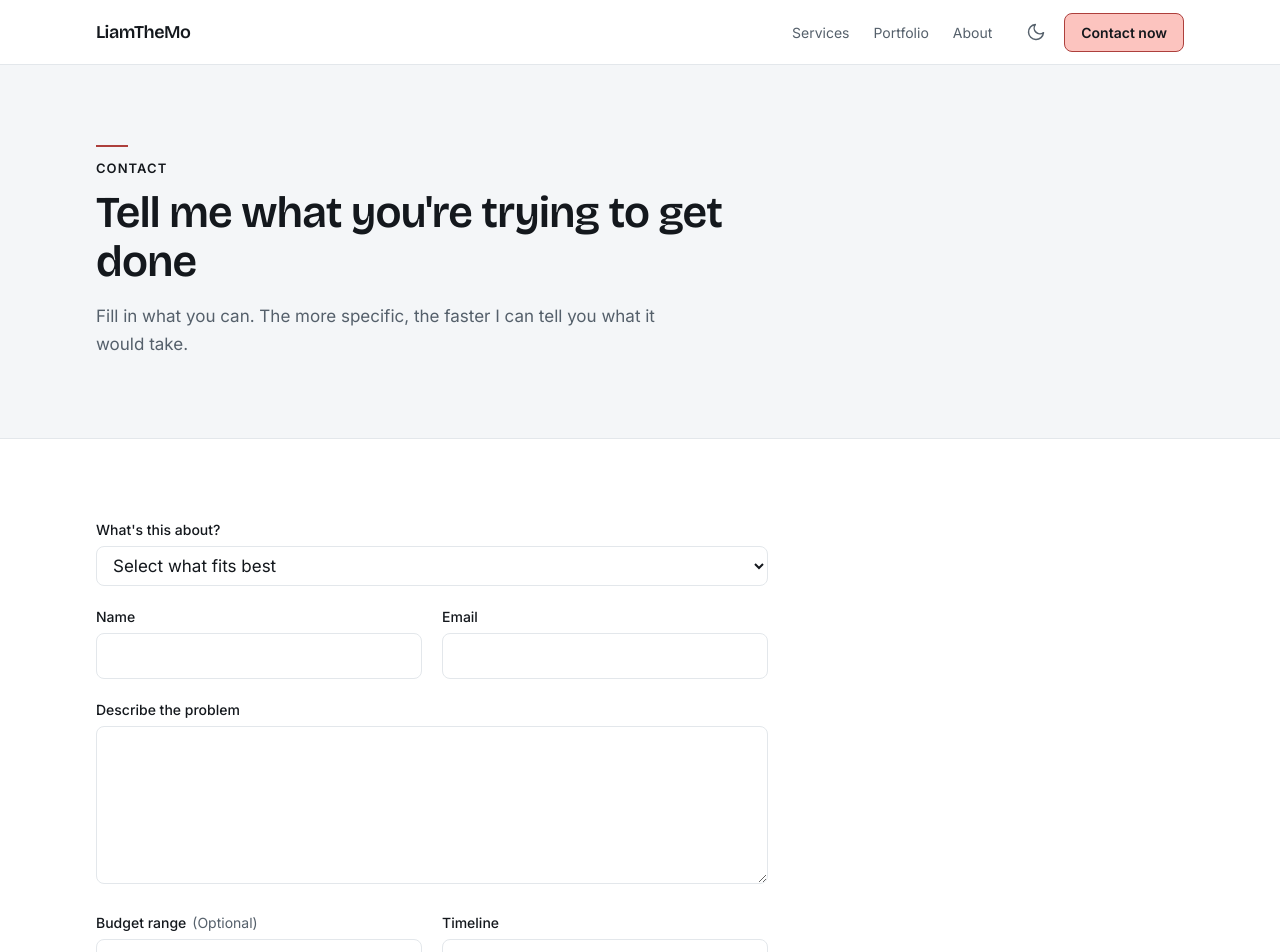
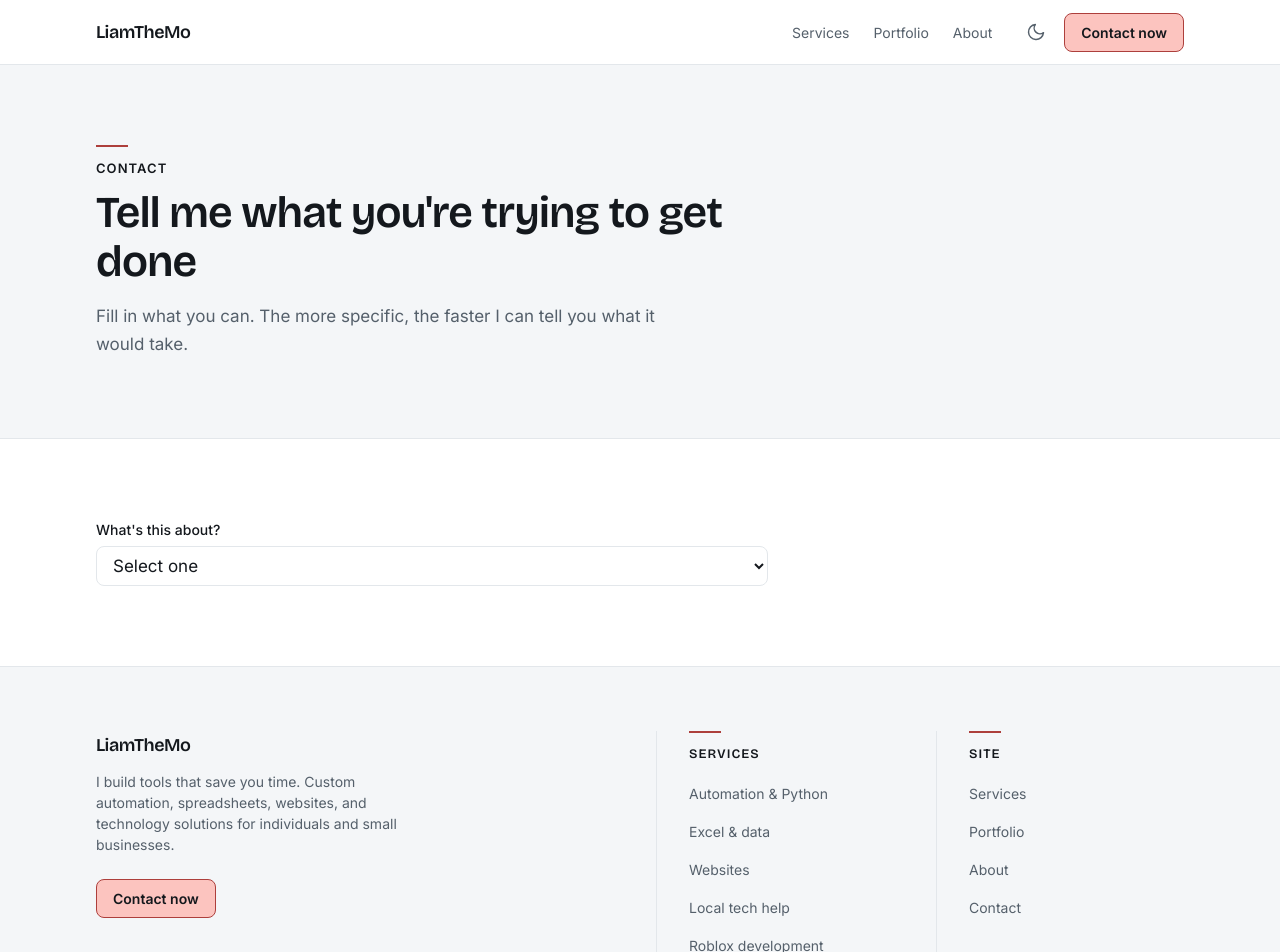
Before and after one commit to OrangeCheasy/LiamTheMo-Freelance-Website, a Next.js app in the folder liamthemo-freelance-website/: page /contact in a window 1280 px wide. Shown: the top 952 px of the page. Built offline with nearby package versions, Linux system fonts and the light colour scheme.

Commit message:
some tweaks and changes to the contacting system

```diff
--- a/liamthemo-freelance-website/src/components/QuoteForm.tsx
+++ b/liamthemo-freelance-website/src/components/QuoteForm.tsx
@@ -4,11 +4,14 @@ import { useId, useRef, useState } from "react";
 import {
   BUDGET_OPTIONS,
   CONTACT_METHOD_OPTIONS,
-  SERVICE_FIELD_OPTIONS,
+  SERVICE_CATEGORY_OPTIONS,
+  SERVICE_TYPE_OPTIONS,
   TIMELINE_OPTIONS,
   validateQuotePayload,
   type QuoteFormPayload,
   type QuoteValidationError,
+  type ServiceCategory,
+  type ServiceType,
 } from "@/lib/quote";
 
 /*
@@ -17,6 +20,16 @@ import {
   CLIENT COMPONENT, per §3's own list of exceptions — a form is exactly the
   interactivity that justifies it: field state, a fetch to /api/quote, and
   success/error UI that native HTML alone cannot provide.
+
+  PROGRESSIVE DISCLOSURE, at the owner's request. Nothing past "What's this
+  about?" renders until that question is answered — not a visual nicety, an
+  actual mount/unmount, so a visitor skimming never sees seven fields at once
+  and a screen reader never announces controls that don't apply yet. The two
+  fields that follow depend on which of the two answers was picked:
+  "Services" reveals a service-type dropdown and (only then) the budget field;
+  "Other" reveals a required title input and no budget at all, since a budget
+  range framed around the five service lines doesn't mean anything for a
+  request that isn't one of them.
 
   `noValidate` is on the <form> deliberately. Native browser validation bubbles
   are inconsistent across browsers and cannot be styled to match the rest of
@@ -35,8 +48,11 @@ type FieldErrors = Partial<Record<keyof QuoteFormPayload, string>>;
 
 interface QuoteFormProps {
   /** From /contact's `?topic=` (triage widget or a service page CTA) — the
-      visitor already told us this once and must not be asked again (§7). */
-  initialService?: QuoteFormPayload["service"];
+      visitor already told us this once and must not be asked again (§7).
+      A non-empty value implies "Services" and pre-answers the gate, so the
+      rest of the form is visible immediately rather than behind one more
+      click the visitor shouldn't need to make. */
+  initialService?: ServiceType | "";
 }
 
 const fieldClasses =
@@ -46,10 +62,13 @@ const labelClasses = "block text-small font-medium text-ink";
 
 export default function QuoteForm({ initialService = "" }: QuoteFormProps) {
   const formId = useId();
-  const [service, setService] = useState<QuoteFormPayload["service"]>(
+  const [serviceCategory, setServiceCategory] = useState<ServiceCategory | "">(
+    initialService ? "services" : "",
+  );
+  const [serviceType, setServiceType] = useState<ServiceType | "">(
     initialService,
   );
-  const [contactMethod, setContactMethod] = useState("");
+  const [contactMethod, setContactMethod] = useState("email");
   const [fieldErrors, setFieldErrors] = useState<FieldErrors>({});
   const [serverError, setServerError] = useState<string | null>(null);
   const [status, setStatus] = useState<"idle" | "submitting" | "success">(
@@ -81,7 +100,8 @@ export default function QuoteForm({ initialService = "" }: QuoteFormProps) {
     const payload: Partial<Record<keyof QuoteFormPayload, unknown>> = {
       name: form.get("name"),
       email: form.get("email"),
-      service: form.get("service"),
+      serviceCategory: form.get("serviceCategory"),
+      serviceType: form.get("serviceType"),
       otherTitle: form.get("otherTitle"),
       description: form.get("description"),
       budget: form.get("budget"),
@@ -177,7 +197,9 @@ export default function QuoteForm({ initialService = "" }: QuoteFormProps) {
       ) : null}
 
       {/* Honeypot. Visually and semantically hidden from real visitors — a
-          human never sees this field, so a filled-in value means a bot. */}
+          human never sees this field, so a filled-in value means a bot.
+          Rendered unconditionally, independent of the progressive reveal
+          below, so it is in the submitted data no matter how far a bot gets. */}
       <div
         aria-hidden="true"
         className="absolute left-[-9999px] top-auto h-px w-px overflow-hidden"
@@ -194,26 +216,29 @@ export default function QuoteForm({ initialService = "" }: QuoteFormProps) {
 
       <div className="grid gap-5">
         <Field
-          id={`${formId}-service`}
+          id={`${formId}-serviceCategory`}
           label="What's this about?"
-          error={fieldErrors.service}
+          error={fieldErrors.serviceCategory}
         >
           <select
-            id={`${formId}-service`}
-            name="service"
+            id={`${formId}-serviceCategory`}
+            name="serviceCategory"
             required
-            value={service}
+            value={serviceCategory}
             onChange={(e) =>
-              setService(e.target.value as QuoteFormPayload["service"])
+              setServiceCategory(e.target.value as ServiceCategory)
             }
-            className={`${fieldClasses} ${fieldErrors.service ? invalidFieldClasses : ""}`}
-            aria-invalid={Boolean(fieldErrors.service)}
-            aria-describedby={describedBy(`${formId}-service`, "service")}
+            className={`${fieldClasses} ${fieldErrors.serviceCategory ? invalidFieldClasses : ""}`}
+            aria-invalid={Boolean(fieldErrors.serviceCategory)}
+            aria-describedby={describedBy(
+              `${formId}-serviceCategory`,
+              "serviceCategory",
+            )}
           >
             <option value="" disabled>
-              Select what fits best
+              Select one
             </option>
-            {SERVICE_FIELD_OPTIONS.map((opt) => (
+            {SERVICE_CATEGORY_OPTIONS.map((opt) => (
               <option key={opt.value} value={opt.value}>
                 {opt.label}
               </option>
@@ -221,7 +246,38 @@ export default function QuoteForm({ initialService = "" }: QuoteFormProps) {
           </select>
         </Field>
 
-        {service === "other" ? (
+        {serviceCategory === "services" ? (
+          <Field
+            id={`${formId}-serviceType`}
+            label="Which service?"
+            error={fieldErrors.serviceType}
+          >
+            <select
+              id={`${formId}-serviceType`}
+              name="serviceType"
+              required
+              value={serviceType}
+              onChange={(e) => setServiceType(e.target.value as ServiceType)}
+              className={`${fieldClasses} ${fieldErrors.serviceType ? invalidFieldClasses : ""}`}
+              aria-invalid={Boolean(fieldErrors.serviceType)}
+              aria-describedby={describedBy(
+                `${formId}-serviceType`,
+                "serviceType",
+              )}
+            >
+              <option value="" disabled>
+                Select what fits best
+              </option>
+              {SERVICE_TYPE_OPTIONS.map((opt) => (
+                <option key={opt.value} value={opt.value}>
+                  {opt.label}
+                </option>
+              ))}
+            </select>
+          </Field>
+        ) : null}
+
+        {serviceCategory === "other" ? (
           <Field
             id={`${formId}-otherTitle`}
             label="Give it a title"
@@ -241,6 +297,8 @@ export default function QuoteForm({ initialService = "" }: QuoteFormProps) {
           </Field>
         ) : null}
 
+        {serviceCategory ? (
+          <>
             <div className="grid gap-5 sm:grid-cols-2">
               <Field id={`${formId}-name`} label="Name" error={fieldErrors.name}>
                 <input
@@ -273,7 +331,7 @@ export default function QuoteForm({ initialService = "" }: QuoteFormProps) {
 
             <Field
               id={`${formId}-description`}
-          label="Describe the problem"
+              label="Describe your needs"
               error={fieldErrors.description}
             >
               <textarea
@@ -284,10 +342,14 @@ export default function QuoteForm({ initialService = "" }: QuoteFormProps) {
                 maxLength={2000}
                 className={`${fieldClasses} ${fieldErrors.description ? invalidFieldClasses : ""}`}
                 aria-invalid={Boolean(fieldErrors.description)}
-            aria-describedby={describedBy(`${formId}-description`, "description")}
+                aria-describedby={describedBy(
+                  `${formId}-description`,
+                  "description",
+                )}
               />
             </Field>
 
+            {serviceCategory === "services" ? (
               <div className="grid gap-5 sm:grid-cols-2">
                 <Field
                   id={`${formId}-budget`}
@@ -323,16 +385,24 @@ export default function QuoteForm({ initialService = "" }: QuoteFormProps) {
                     defaultValue=""
                     className={`${fieldClasses} ${fieldErrors.timeline ? invalidFieldClasses : ""}`}
                     aria-invalid={Boolean(fieldErrors.timeline)}
-              aria-describedby={describedBy(`${formId}-timeline`, "timeline")}
+                    aria-describedby={describedBy(
+                      `${formId}-timeline`,
+                      "timeline",
+                    )}
                   >
                     {TIMELINE_OPTIONS.map((opt) => (
-                <option key={opt.value} value={opt.value} disabled={!opt.value}>
+                      <option
+                        key={opt.value}
+                        value={opt.value}
+                        disabled={!opt.value}
+                      >
                         {opt.label}
                       </option>
                     ))}
                   </select>
                 </Field>
               </div>
+            ) : null}
 
             <Field
               id={`${formId}-contactMethod`}
@@ -347,10 +417,13 @@ export default function QuoteForm({ initialService = "" }: QuoteFormProps) {
                 onChange={(e) => setContactMethod(e.target.value)}
                 className={`${fieldClasses} ${fieldErrors.contactMethod ? invalidFieldClasses : ""}`}
                 aria-invalid={Boolean(fieldErrors.contactMethod)}
-            aria-describedby={describedBy(`${formId}-contactMethod`, "contactMethod")}
+                aria-describedby={describedBy(
+                  `${formId}-contactMethod`,
+                  "contactMethod",
+                )}
               >
                 {CONTACT_METHOD_OPTIONS.map((opt) => (
-              <option key={opt.value} value={opt.value} disabled={!opt.value}>
+                  <option key={opt.value} value={opt.value}>
                     {opt.label}
                   </option>
                 ))}
@@ -376,15 +449,17 @@ export default function QuoteForm({ initialService = "" }: QuoteFormProps) {
                 />
               </Field>
             ) : null}
-      </div>
 
             <button
               type="submit"
               disabled={submitting}
-        className="mt-8 inline-flex items-center justify-center rounded-lg border border-accent bg-accent-fill px-6 py-2.5 font-semibold text-accent-fill-ink transition-colors hover:bg-accent-fill-hover disabled:cursor-not-allowed disabled:opacity-70"
+              className="mt-3 inline-flex items-center justify-center rounded-lg border border-accent bg-accent-fill px-6 py-2.5 font-semibold text-accent-fill-ink transition-colors hover:bg-accent-fill-hover disabled:cursor-not-allowed disabled:opacity-70"
             >
               {submitting ? "Sending…" : "Send request"}
             </button>
+          </>
+        ) : null}
+      </div>
     </form>
   );
 }
--- a/liamthemo-freelance-website/src/lib/quote.ts
+++ b/liamthemo-freelance-website/src/lib/quote.ts
@@ -6,20 +6,35 @@ import { SERVICE_META, type ServiceSlug } from "@/lib/types";
  * §8: "Validate client-side and on the server. Never trust the client."). One
  * definition of what a valid submission looks like, imported on both sides,
  * so the two validators cannot drift apart.
+ *
+ * "What's this about?" is a two-tier question, at the owner's request:
+ *   1. serviceCategory — "Services" or "Other". Nothing else on the form is
+ *      shown until this is answered.
+ *   2. Only if "Services": serviceType — which of the five lines (or "not
+ *      sure yet"). Only if "Other": otherTitle, a free-text title, since
+ *      "Other" alone gives nothing to read in a Discord notification.
+ * Budget only makes sense against a real service line, so it is gated on
+ * serviceCategory === "services" too — see QuoteForm.tsx's render logic.
  */
 
-export type ServiceFieldValue = ServiceSlug | "unsure" | "other";
+export type ServiceCategory = "services" | "other";
+export type ServiceType = ServiceSlug | "unsure";
 
-export const SERVICE_FIELD_OPTIONS: { value: ServiceFieldValue; label: string }[] = [
+export const SERVICE_CATEGORY_OPTIONS: { value: ServiceCategory; label: string }[] = [
+  { value: "services", label: "Services" },
+  { value: "other", label: "Other" },
+];
+
+export const SERVICE_TYPE_OPTIONS: { value: ServiceType; label: string }[] = [
   ...(Object.keys(SERVICE_META) as ServiceSlug[]).map((slug) => ({
     value: slug,
     label: SERVICE_META[slug].title,
   })),
   { value: "unsure", label: "Not sure yet" },
-  { value: "other", label: "Other" },
 ];
 
-const serviceValues = SERVICE_FIELD_OPTIONS.map((o) => o.value);
+const serviceCategoryValues = SERVICE_CATEGORY_OPTIONS.map((o) => o.value);
+const serviceTypeValues = SERVICE_TYPE_OPTIONS.map((o) => o.value);
 
 // Budget is a select of ranges, never free text (§8) — this is what the visitor
 // is willing to spend, not a published price list, so it does not fall under
@@ -41,8 +56,10 @@ export const TIMELINE_OPTIONS = [
   { value: "flexible", label: "No rush, I'm flexible" },
 ] as const;
 
+// No blank placeholder here on purpose — contactMethod defaults to "email" in
+// the form (owner's request: skip the "select a method" step) rather than
+// forcing an explicit choice the way serviceCategory does.
 export const CONTACT_METHOD_OPTIONS = [
-  { value: "", label: "Select a method" },
   { value: "email", label: "Email" },
   { value: "phone", label: "Phone call" },
   { value: "text", label: "Text message" },
@@ -52,20 +69,18 @@ const budgetValues = BUDGET_OPTIONS.map((o) => o.value);
 const timelineValues: string[] = TIMELINE_OPTIONS.map((o) => o.value).filter(
   Boolean,
 );
-const contactMethodValues: string[] = CONTACT_METHOD_OPTIONS.map(
-  (o) => o.value,
-).filter(Boolean);
+const contactMethodValues = CONTACT_METHOD_OPTIONS.map((o) => o.value);
 
 export interface QuoteFormPayload {
   name: string;
   email: string;
-  service: ServiceFieldValue | "";
-  /**
-   * Required only when service is "other" — there is no service-list label to
-   * fall back on, so the visitor has to name it themselves.
-   */
+  serviceCategory: ServiceCategory | "";
+  /** Required, and only meaningful, when serviceCategory is "services". */
+  serviceType: ServiceType | "";
+  /** Required, and only meaningful, when serviceCategory is "other". */
   otherTitle: string;
   description: string;
+  /** Only meaningful when serviceCategory is "services" — see the module doc. */
   budget: (typeof BUDGET_OPTIONS)[number]["value"];
   timeline: string;
   contactMethod: string;
@@ -102,7 +117,8 @@ export function validateQuotePayload(
 
   const name = str(input.name);
   const email = str(input.email);
-  const service = str(input.service);
+  const serviceCategory = str(input.serviceCategory);
+  const serviceType = str(input.serviceType);
   const otherTitle = str(input.otherTitle);
   const description = str(input.description);
   const budget = str(input.budget);
@@ -119,9 +135,19 @@ export function validateQuotePayload(
   else if (!EMAIL_RE.test(email) || email.length > 254)
     errors.push({ field: "email", message: "Enter a valid email address." });
 
-  if (!service || !serviceValues.includes(service as ServiceFieldValue)) {
-    errors.push({ field: "service", message: "Choose what this is about." });
-  } else if (service === "other") {
+  if (
+    !serviceCategory ||
+    !serviceCategoryValues.includes(serviceCategory as ServiceCategory)
+  ) {
+    errors.push({
+      field: "serviceCategory",
+      message: "Choose what this is about.",
+    });
+  } else if (serviceCategory === "services") {
+    if (!serviceType || !serviceTypeValues.includes(serviceType as ServiceType)) {
+      errors.push({ field: "serviceType", message: "Choose a service." });
+    }
+  } else if (serviceCategory === "other") {
     if (!otherTitle) {
       errors.push({ field: "otherTitle", message: "Give it a short title." });
     } else if (otherTitle.length > 100) {
@@ -146,15 +172,27 @@ export function validateQuotePayload(
     });
   }
 
-  if (budget && !budgetValues.includes(budget as (typeof budgetValues)[number])) {
+  if (
+    serviceCategory === "services" &&
+    budget &&
+    !budgetValues.includes(budget as (typeof budgetValues)[number])
+  ) {
     errors.push({ field: "budget", message: "Choose a valid budget range." });
   }
 
-  if (!timeline || !timelineValues.includes(timeline)) {
-    errors.push({ field: "timeline", message: "Choose a timeline." });
+  // Timeline only applies to a real service line — "Other" doesn't ask for it.
+  if (serviceCategory === "services") {
+    if (!timeline || !timelineValues.includes(timeline)) {
+      errors.push({ field: "timeline", message: "Choose a timeline." });
+    }
+  } else if (timeline && !timelineValues.includes(timeline)) {
+    errors.push({ field: "timeline", message: "Choose a valid timeline." });
   }
 
-  if (!contactMethod || !contactMethodValues.includes(contactMethod)) {
+  if (
+    !contactMethod ||
+    !contactMethodValues.includes(contactMethod as (typeof contactMethodValues)[number])
+  ) {
     errors.push({ field: "contactMethod", message: "Choose how to reach you." });
   } else if (phone && phone.length > 30) {
     errors.push({ field: "phone", message: "That number looks too long." });
@@ -167,10 +205,14 @@ export function validateQuotePayload(
     value: {
       name,
       email,
-      service: service as ServiceFieldValue,
+      serviceCategory: serviceCategory as ServiceCategory,
+      serviceType: serviceType as ServiceType | "",
       otherTitle,
       description,
-      budget: budget as (typeof BUDGET_OPTIONS)[number]["value"],
+      budget:
+        serviceCategory === "services"
+          ? (budget as (typeof BUDGET_OPTIONS)[number]["value"])
+          : "",
       timeline,
       contactMethod,
       phone,
@@ -179,9 +221,14 @@ export function validateQuotePayload(
   };
 }
 
-export function serviceLabel(service: QuoteFormPayload["service"]): string {
+/** Human-readable "what this is about", for Discord and nowhere else. */
+export function describeService(payload: QuoteFormPayload): string {
+  if (payload.serviceCategory === "other") {
+    return payload.otherTitle ? `Other — ${payload.otherTitle}` : "Other";
+  }
   return (
-    SERVICE_FIELD_OPTIONS.find((o) => o.value === service)?.label ?? service
+    SERVICE_TYPE_OPTIONS.find((o) => o.value === payload.serviceType)?.label ??
+    "Not given"
   );
 }
 
```
Also changed, not shown: liamthemo-freelance-website/src/app/api/quote/route.ts (+3 -8 lines). Lines whose indentation alone changed are shown as unchanged.
